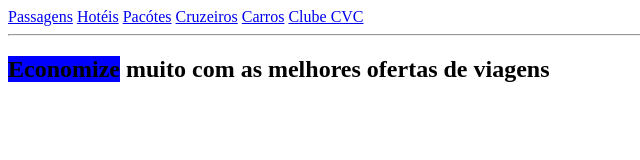
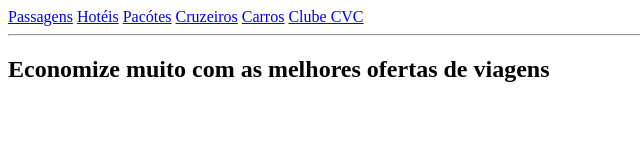
Before and after one commit to DavidGomesL/ExemploCVC, a plain HTML site: page index.html in a window 1280 px wide. Shown: the whole page, without its empty margins (0-640 px from the left). Drawn offline with Linux system fonts and the light colour scheme.

Commit message:
retirada da tag span junto com style, da tag h2

```diff
--- a/index.html
+++ b/index.html
@@ -17,7 +17,7 @@
             <a href="./clubeCvc.html">Clube CVC</a>
         </div>
         <hr>
-        <h2><span style="background-color: blue;"><strong>Economize</strong></span> muito com as melhores ofertas de viagens</h2>
+        <h2><strong>Economize</strong> muito com as melhores ofertas de viagens</h2>
     </section>
 
 </body>
```
